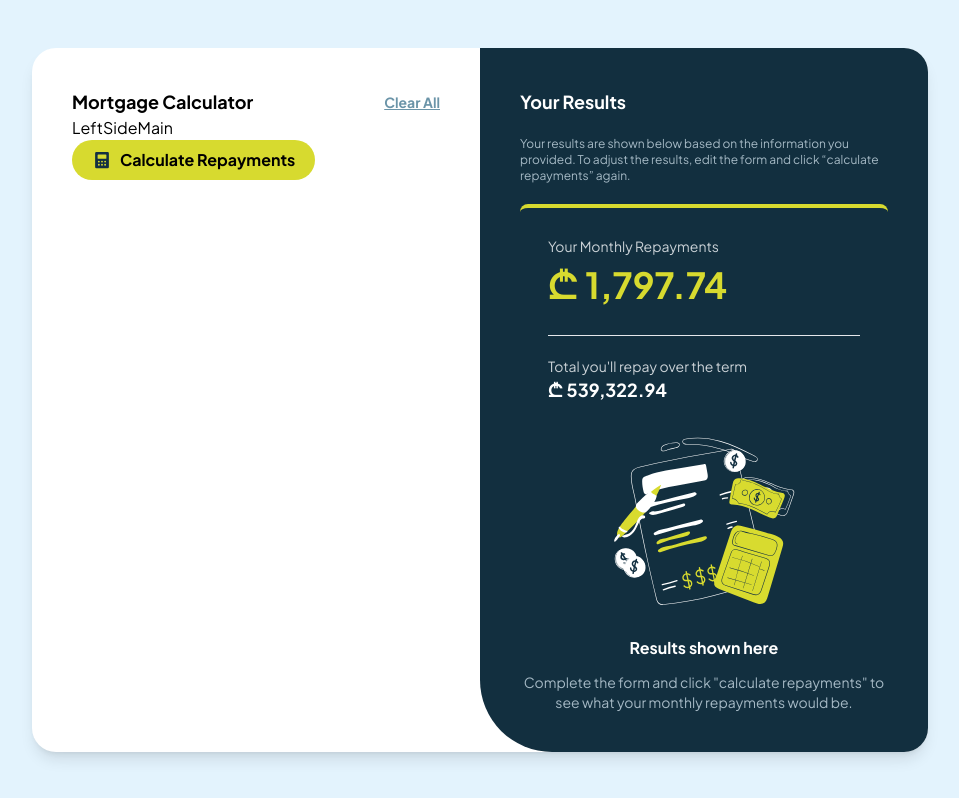
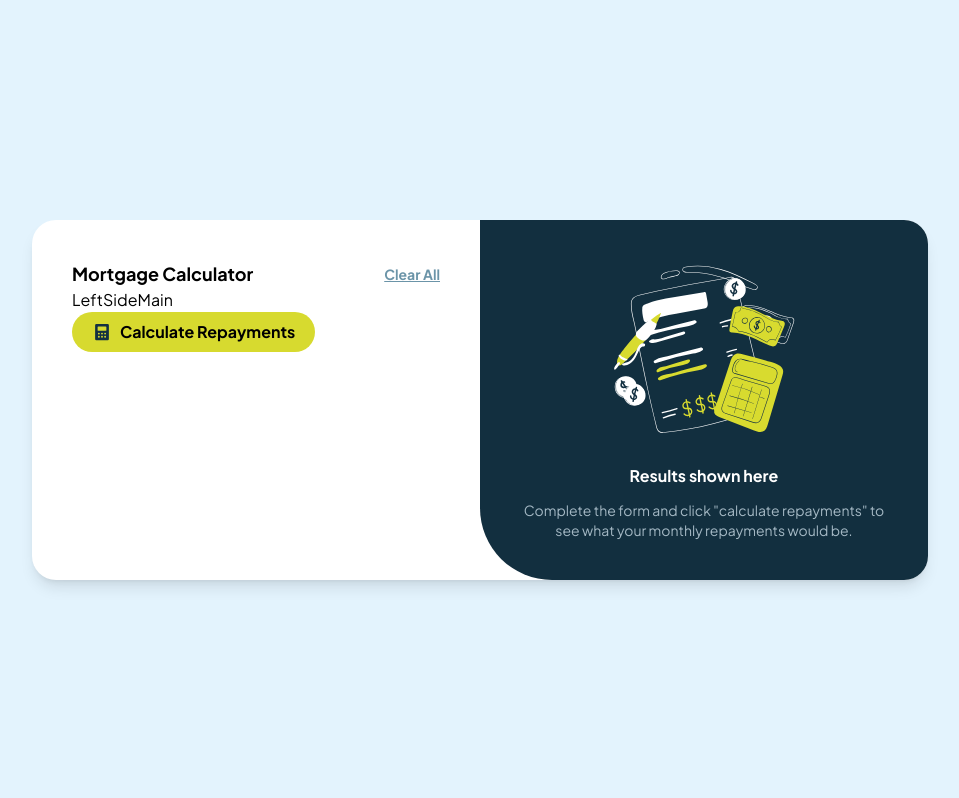
Before and after one commit to RomaLetodiani/mortgage-repayment-calculator, a React (Vite) app: page / in a window 1280 px wide. Shown: the whole page, without its empty margins (160-1119 px from the left). Built offline with nearby package versions, Linux system fonts and the light colour scheme.

Commit message:
Enhance RightSide component to conditionally render based on search parameters

```diff
--- a/src/components/MainCard/components/rightSide/Right.side.tsx
+++ b/src/components/MainCard/components/rightSide/Right.side.tsx
@@ -1,11 +1,14 @@
+import useSearchParams from "@/hooks/useSearchParams";
 import CompletedRender from "./components/Completed.render";
 import EmptyRender from "./components/Empty.render";
 
 const RightSide = () => {
+  const [searchParams] = useSearchParams();
+  const completed = searchParams.completed === "true";
+
   return (
-    <div className="p-10 bg-slate-900 rounded-bl-[4.5rem]">
-      <CompletedRender />
-      <EmptyRender />
+    <div className="px-5 py-6 sm:p-10 bg-slate-900 sm:rounded-bl-[4.5rem]">
+      {completed ? <CompletedRender /> : <EmptyRender />}
     </div>
   );
 };
```
